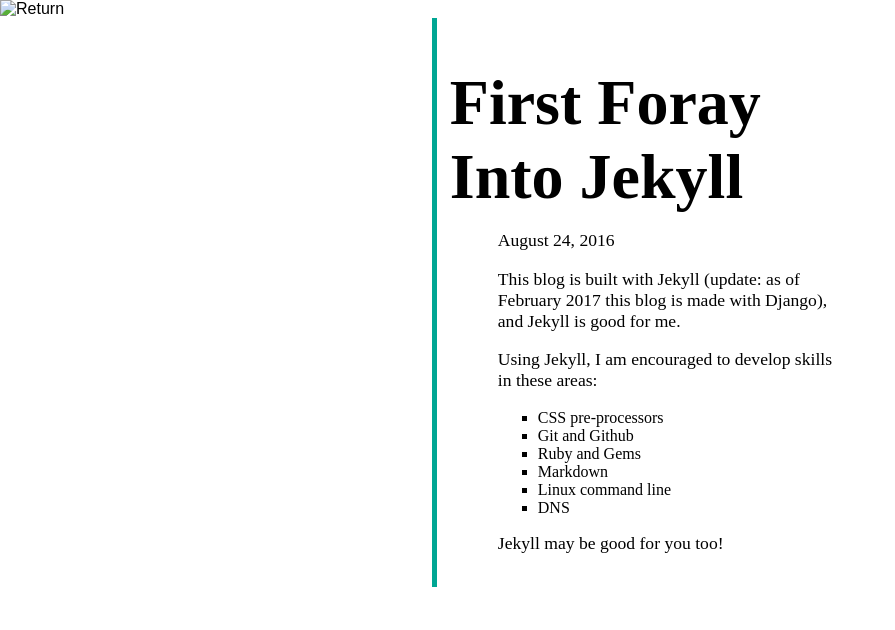
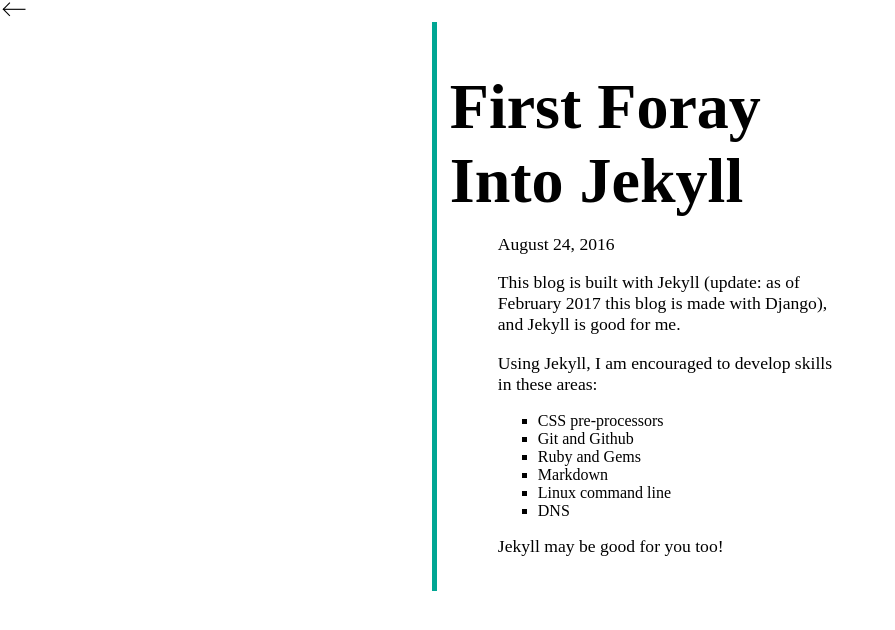
Before and after one commit to cssidy/personal-site, a Jekyll site: the page built from _posts/2016-08-24-First-Foray-Into-Jekyll.md, in a window 1280 px wide. Shown: the top 630 px of the page, without its empty margins (0-895 px from the left). Built offline with Jekyll 4.4.1, drawn with Linux system fonts in a browser that asks for light colours; some web fonts are replaced.

Commit message:
return arrow

```diff
--- a/_layouts/post.html
+++ b/_layouts/post.html
@@ -3,7 +3,7 @@ layout: layout
 ---
 
 
-<a href="/writings.html"><img src="../assets/icons/left-arrow.svg" class="left_arrow" alt="Return"></a>
+<a href="/writings.html"><img src="/assets/icons/left-arrow.svg" class="left_arrow" alt="Return"></a>
 
 
 <div class="post">
```
